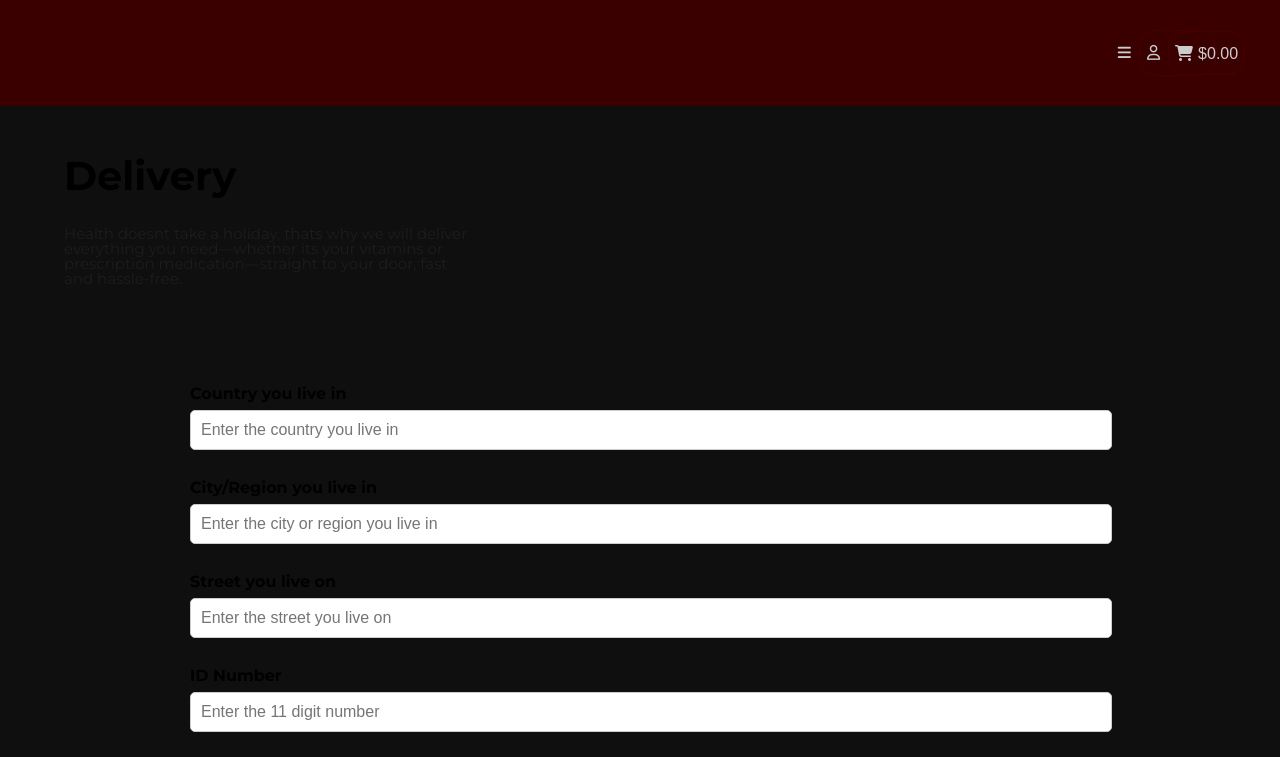
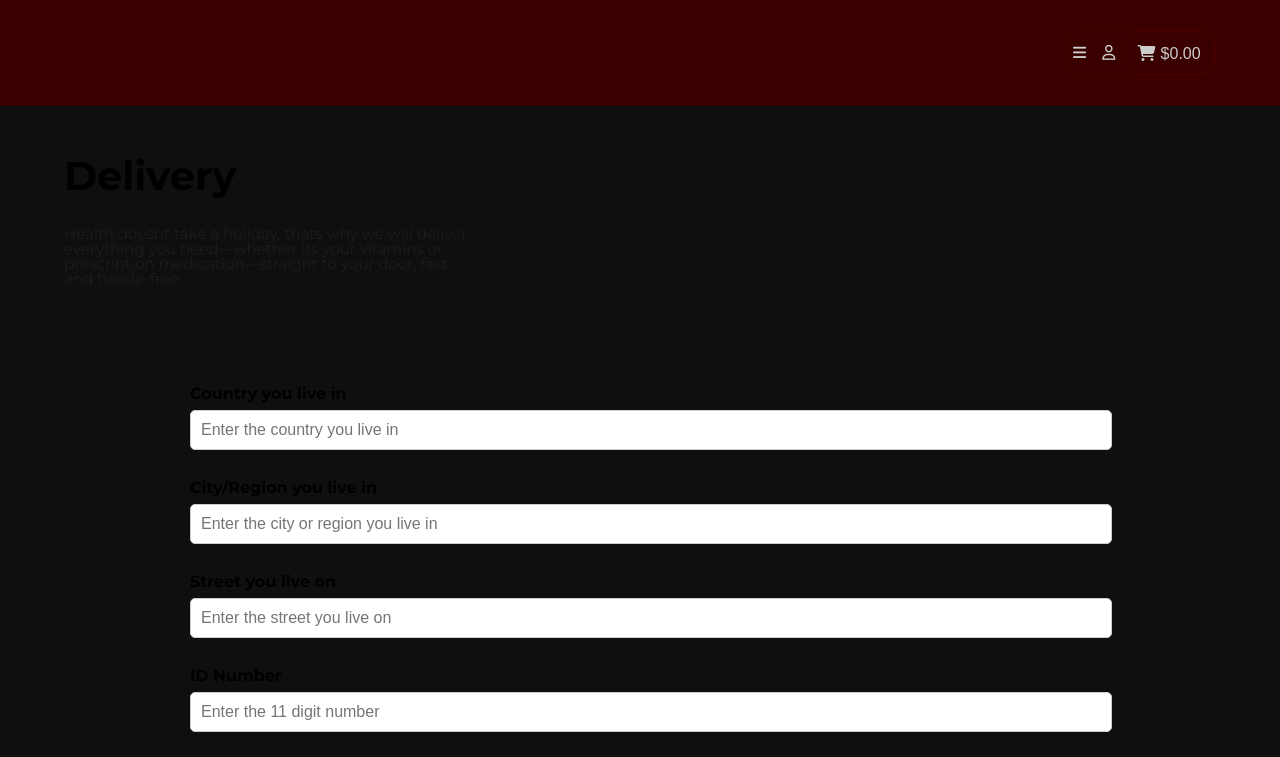
Before and after one commit to erekledarchiashvilli/TBC-Website1, a plain HTML site: page fs-del.html in a window 1280 px wide. Shown: the top 757 px of the page. Drawn offline with Linux system fonts and the light colour scheme.

Commit message:
fix footer

```diff
--- a/delivery.scss
+++ b/delivery.scss
@@ -80,7 +80,7 @@ header {
     display: flex;
     justify-content: center;
     align-items: center;
-    width: 75px;
+    width: 150px;
     height: 44px;
     border-style: solid;
     border-width: 1px;
@@ -221,7 +221,6 @@ header {
 
 footer {
   display: flex;
-  height: 500px;
   background-color: transparent;
 
   img {
--- a/everyday.scss
+++ b/everyday.scss
@@ -79,7 +79,7 @@ header {
     display: flex;
     justify-content: center;
     align-items: center;
-    width: 75px;
+    width: 150px;
     height: 44px;
     border-style: solid;
     border-width: 1px;
@@ -344,7 +344,6 @@ header {
 
 footer {
   display: flex;
-  height: 500px;
   background-color: transparent;
 
   img {
--- a/healthadv.scss
+++ b/healthadv.scss
@@ -79,7 +79,7 @@ header {
     display: flex;
     justify-content: center;
     align-items: center;
-    width: 75px;
+    width: 150px;
     height: 44px;
     border-style: solid;
     border-width: 1px;
@@ -473,7 +473,6 @@ header {
 
 footer {
   display: flex;
-  height: 500px;
   background-color: transparent;
 
   img {
--- a/pharmacy.scss
+++ b/pharmacy.scss
@@ -79,7 +79,7 @@ header {
     display: flex;
     justify-content: center;
     align-items: center;
-    width: 75px;
+    width: 150px;
     height: 44px;
     border-style: solid;
     border-width: 1px;
@@ -385,7 +385,6 @@ hr {
 
 footer {
   display: flex;
-  height: 500px;
   background-color: transparent;
 
   img {
--- a/product.scss
+++ b/product.scss
@@ -75,7 +75,7 @@ header {
     display: flex;
     justify-content: center;
     align-items: center;
-    width: 75px;
+    width: 150px;
     height: 44px;
     border-style: solid;
     border-width: 1px;
@@ -379,7 +379,6 @@ header {
 
 footer {
   display: flex;
-  height: 500px;
   background-color: transparent;
 
   img {
--- a/style.scss
+++ b/style.scss
@@ -75,7 +75,7 @@ header {
     display: flex;
     justify-content: center;
     align-items: center;
-    width: 75px;
+    width: 150px;
     height: 44px;
     border-style: solid;
     border-width: 1px;
@@ -586,7 +586,6 @@ section {
 
 footer {
   display: flex;
-  height: 500px;
   background-color: transparent;
 
   img {
```
Also changed, not shown: delivery.css, everyday.css, healthadv.css, pharmacy.css, product.css, style.css, 6 other files.
